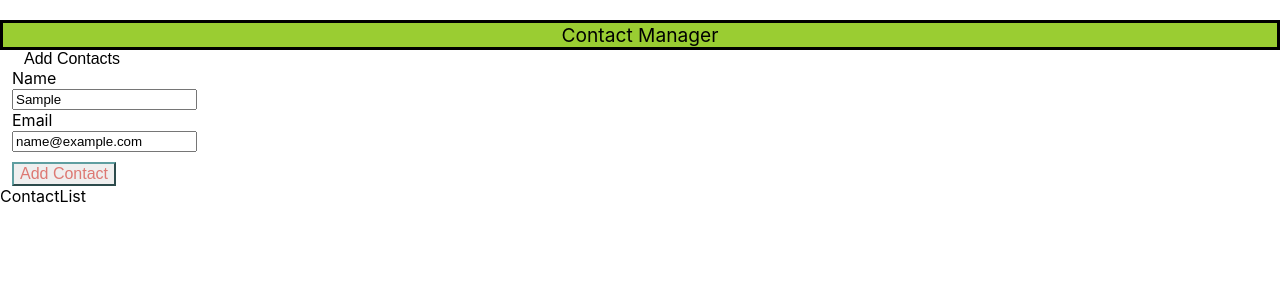
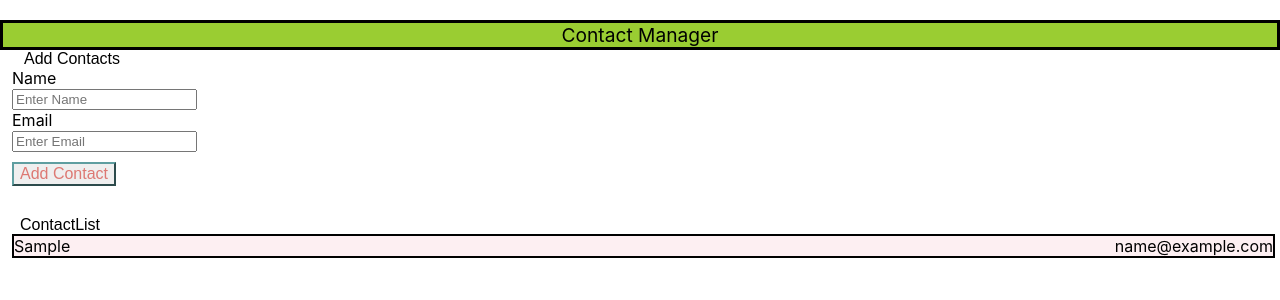
Before and after one commit to codezoneo/Contact-Manger-, a React (Create React App) app: page / in a window 1280 px wide. Both pictures are taken after typing "Sample", "name@example.com" into the empty fields and a click on the button "Add Contact". Shown: the top 300 px of the page. Built offline with nearby package versions, Linux system fonts and the light colour scheme.

Commit message:
Ui update

```diff
--- a/src/App.css
+++ b/src/App.css
@@ -39,3 +39,10 @@
   font-size: medium;
   font-family: Arial;
 }
+.contactHeader{
+  font-family: fantasy;
+  margin-top: 30px;
+  margin-left: 20px;
+  justify-content: center;
+  align-items: center;
+}
--- a/src/App.js
+++ b/src/App.js
@@ -1,15 +1,21 @@
 
+import { useState } from 'react';
 import './App.css';
 import AddContact from './components/AddContact';
 import ContactList from './components/ContactList';
 import Header from './components/Header';
 
 function App() {
+  const addContact = (data)=>{
+    setContact([...contact,data])
+  }
+
+  const [contact,setContact] = useState([])
   return (
     <div >
       <Header />
-      <AddContact/>
-      <ContactList/>
+      <AddContact contactAdd ={addContact}/>
+      <ContactList contact={contact}/>
     </div>
   );
 }
--- a/src/components/AddContact.js
+++ b/src/components/AddContact.js
@@ -1,33 +1,30 @@
 import React from "react";
 import { useState } from "react";
 
-export default function AddContact() {
+export default function AddContact({ contactAdd }) {
   const [contactData, setContactData] = useState({
     name: "",
     email: "",
     Number: "",
   });
 
-    const handleChange = (e)=>{
-     if(e.target.name==="name"){
-        setContactData({...contactData, name:e.target.value})
-     }else{
+  const handleChange = (e) => {
+    if (e.target.name === "name") {
+      setContactData({ ...contactData, name: e.target.value });
+    } else {
       setContactData({ ...contactData, email: e.target.value });
     }
+  };
 
-    }
-
-    const handleAdd = ()=>{
-        if (
-          contactData.name === "" ||
-          contactData.email === ""
-        ) {
+  const handleAdd = () => {
+    if (contactData.name === "" || contactData.email === "") {
       alert("please Enter the Details");
       return;
     } else {
-            console.log(contactData)
+      contactAdd(contactData);
+      setContactData({name:"",email:""})
     }
-    }
+  };
 
   return (
     <>
@@ -54,10 +51,10 @@ export default function AddContact() {
             onChange={handleChange}
           />
           <br />
-
-
         </form>
-        <button className="btn" onClick={handleAdd}>Add Contact</button>
+        <button className="btn" onClick={handleAdd}>
+          Add Contact
+        </button>
       </div>
     </>
   );
--- a/src/components/ContactList.js
+++ b/src/components/ContactList.js
@@ -1,7 +1,20 @@
-import React from 'react'
+import React from "react";
 
-export default function ContactList() {
+export default function ContactList({ contact }) {
+  const contactList = contact.map((val) => {
+    return (
+      <>
+        <div className="contacts">
+          <div>{val.name}</div>
+          <div>{val.email}</div>
+        </div>
+      </>
+    );
+  });
   return (
-    <div>ContactList</div>
-  )
+    <>
+      <div className="contactHeader">ContactList</div>
+      <div>{contactList}</div>
+    </>
+  );
 }
```
Lines whose indentation alone changed are shown as unchanged.
